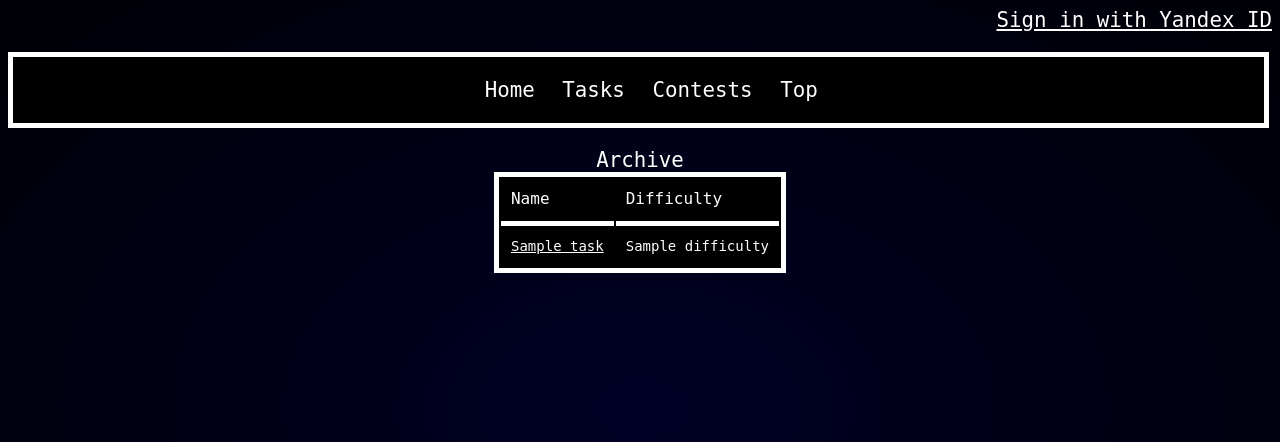
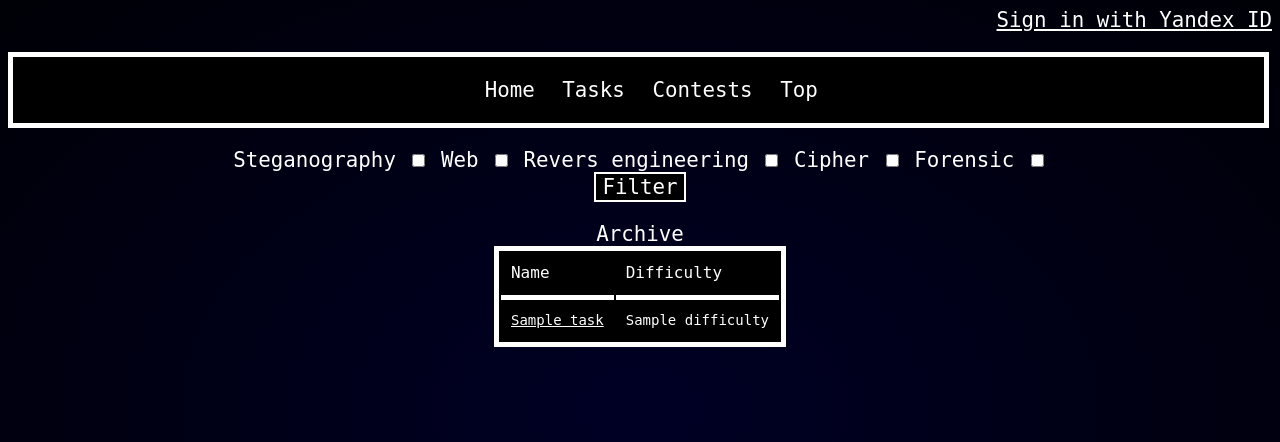
Before and after one commit to INoorik/SeconHakatonProject, a FastAPI app: template templates/html/archive.html in a window 1280 px wide. Shown: the top 442 px of the page. Run offline with FastAPI, Linux system fonts and the light colour scheme; the template is opened without the code that fills it: most values are stand-ins (such as "Sample title", 1, 10 or a date in 2020); some web fonts are replaced.

Commit message:
Tags filter and Edit added

```diff
--- a/main.py
+++ b/main.py
@@ -151,6 +151,14 @@ async def register(request: Request):
     return templates.TemplateResponse("html/register.html", params)
 
 
+@app.get("/archive_filter")
+async def archive_filter(request: Request):
+    params = get_user(request)
+    params["current"] = "Tasks"
+    tags = []
+    user_login = request.query_params["login"]
+
+
 @app.get("/save_user")
 async def save_user(request: Request):
     params = get_user(request)
@@ -166,7 +174,16 @@ async def save_user(request: Request):
 async def archive(request: Request):
     params = get_user(request)
     params["current"] = "Tasks"
-    params["tasks"] = list(itertools.islice(Task.get_all(database_connection), 5))
+    tags = []
+    for tag in ["Web", "Steganography", "Revers engineering", "Cipher", "Forensic"]:
+        if tag in request.query_params:
+            tags.append(tag)
+            params[tag] = True
+
+    if "Revers engineering" in request.query_params:
+        params["Revers"] = True
+
+    params["tasks"] = list(itertools.islice(Task.get_by_tags(database_connection, tags), 10))
 
     return templates.TemplateResponse("html/archive.html", params)
 
@@ -254,12 +271,27 @@ async def permission_edit(request: Request, id, permission_level: Optional[int]
 
 
 @app.post("/add_task")
-async def add_task(request: Request, name: Optional[str] = Form(None), description: Optional[str] = Form(None),
+async def add_task(request: Request, Steganography: Optional[str] = Form(None),
+                   Web: Optional[str] = Form(None), Revers: Optional[str] = Form(None),
+                   Cipher: Optional[str] = Form(None), Forensic: Optional[str] = Form(None),
+                   name: Optional[str] = Form(None), description: Optional[str] = Form(None),
                    difficulty: Optional[int] = Form(None), answer_key: Optional[str] = Form(None),
                    file: UploadFile = None):
     params = get_user(request)
     if params["permission"] == 0:
         return RedirectResponse("/")
+
+    tags = []
+    if Steganography == "on":
+        tags.append("Steganography")
+    if Web == "on":
+        tags.append("Web")
+    if Revers == "on":
+        tags.append("Revers")
+    if Cipher == "on":
+        tags.append("Cipher")
+    if Forensic == "on":
+        tags.append("Forensic")
 
     if name is None or description is None or difficulty is None or answer_key is None:
         return RedirectResponse("/moder_panel", status_code=303)
@@ -270,7 +302,7 @@ async def add_task(request: Request, name: Optional[str] = Form(None), descripti
         file.file.close()
         up_file.close()
 
-    Task(0, name, description, difficulty, answer_key, file.filename).flush(database_connection)
+    Task(0, name, description, difficulty, answer_key, file.filename, tags).flush(database_connection)
 
     return RedirectResponse("/archive", status_code=303)
 
--- a/templates/html/archive.html
+++ b/templates/html/archive.html
@@ -9,6 +9,17 @@
 
 {% include 'html/login_container.html' %}
 {% include 'html/top_bar.html' %}
+
+<div>
+  <form method="get" action="/archive">
+    Steganography <input type="checkbox" name="Steganography" {% if Steganography %} checked {% endif %}>
+    Web <input type="checkbox" name="Web" {% if Web %} checked {% endif %}>
+    Revers engineering <input type="checkbox" name="Revers engineering" {% if Revers %} checked {% endif %}>
+    Cipher <input type="checkbox" name="Cipher" {% if Cipher %} checked {% endif %}>
+    Forensic <input type="checkbox" name="Forensic" {% if Forensic %} checked {% endif %}><br>
+    <input type="submit" name = "submit" value="Filter" class="submit">
+  </form>
+</div>
 
 <table class="archive table">
   <caption>
--- a/templates/html/moder_panel.html
+++ b/templates/html/moder_panel.html
@@ -12,6 +12,11 @@
 
 <div style="margin-top: 10%; margin-left: 40%; text-align: left">
     <form action="/add_task" enctype="multipart/form-data" method="post">
+        Steganography <input type="checkbox" name="Steganography">
+        Web <input type="checkbox" name="Web">
+        Revers engineering <input type="checkbox" name="Revers">
+        Cipher <input type="checkbox" name="Cipher">
+        Forensic <input type="checkbox" name="Forensic">
         Name: <br><input type="text" name="name" value="">
         <br>
         Description: <br><textarea name="description" cols="40" rows="5"></textarea>
```
